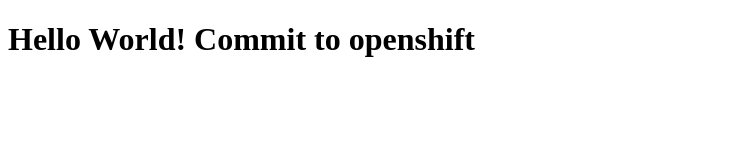
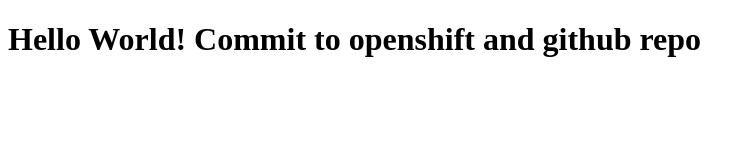
Before and after one commit to huoming/cs5610spring2016, a website: page public/hello.html in a window 1280 px wide. Shown: the whole page, without its empty margins (0-755 px from the left). Drawn offline with Linux system fonts and the light colour scheme.

Commit message:
change hello.html

```diff
--- a/public/hello.html
+++ b/public/hello.html
@@ -5,6 +5,6 @@
     <title>hello</title>
 </head>
 <body>
-<h1>Hello World! Commit to openshift</h1>
+<h1>Hello World! Commit to openshift and github repo</h1>
 </body>
 </html>
```
